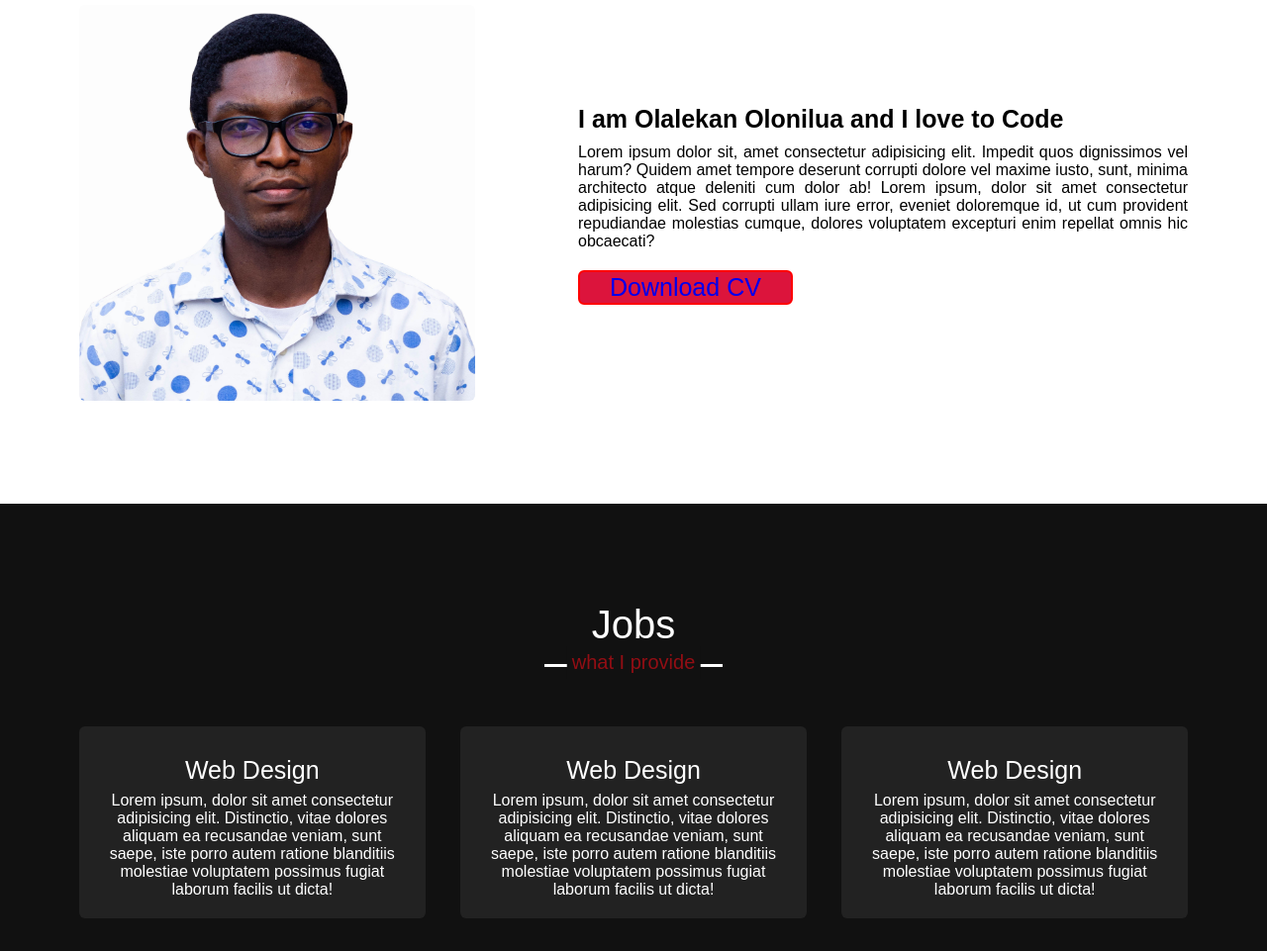
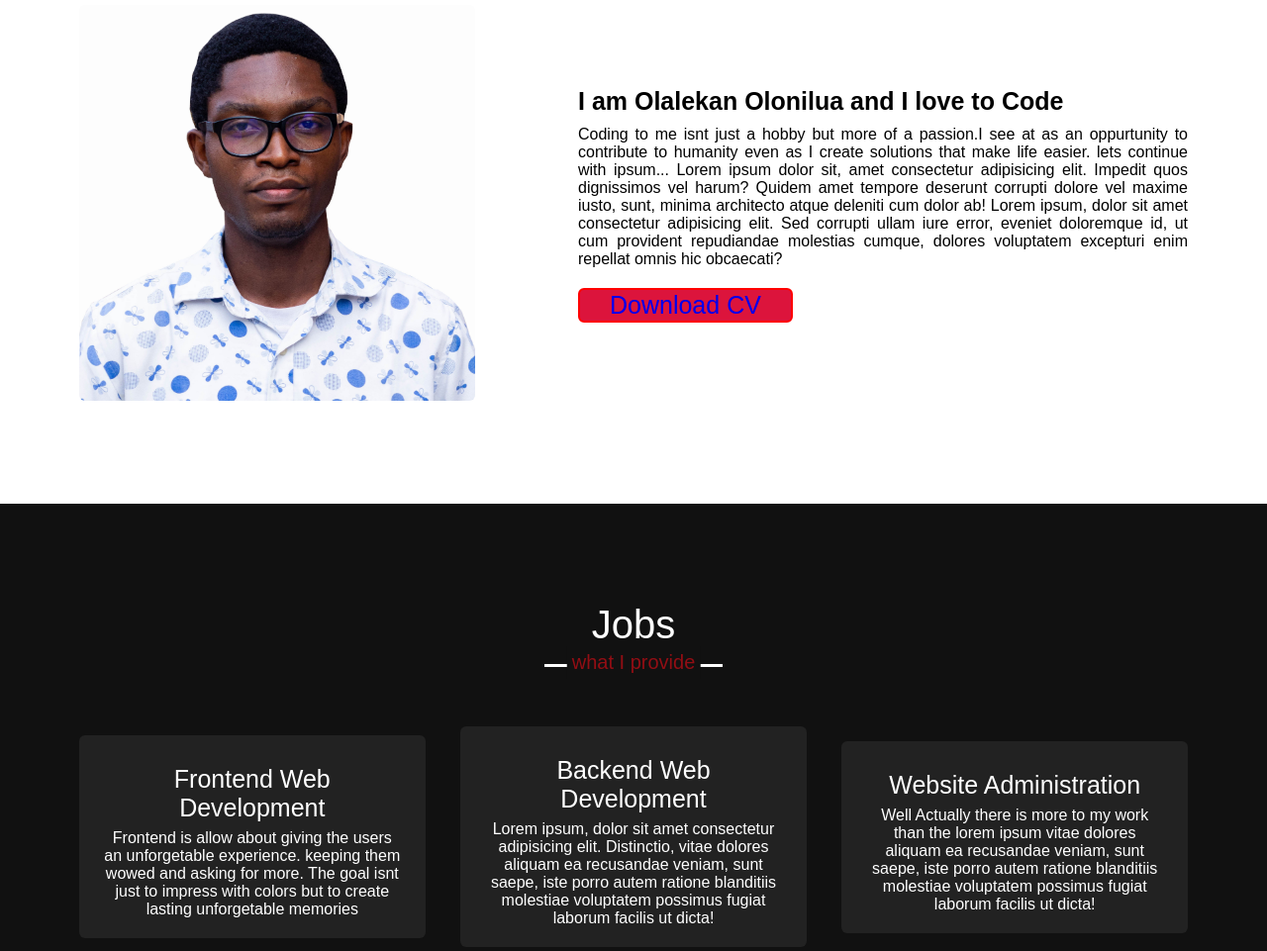
Before and after one commit to lecxis/portfolio, a plain HTML site: page index.html in a window 1280 px wide. Shown: the part 1020-1981 px from the top of the page at 99% size. Drawn offline with Linux system fonts and the light colour scheme.

Commit message:
trying to remove lorem ipsum from my codes

```diff
--- a/index.html
+++ b/index.html
@@ -58,7 +58,9 @@
                 </div>
                 <div class="column right">
                     <div class="text">I am Olalekan Olonilua and I love to Code </div>
-                    <p>Lorem ipsum dolor sit, amet consectetur adipisicing elit. Impedit quos dignissimos vel harum? Quidem amet tempore deserunt corrupti dolore vel maxime iusto, sunt, minima architecto atque deleniti cum dolor ab! Lorem ipsum, dolor sit amet consectetur adipisicing elit. Sed corrupti ullam iure error, eveniet doloremque id, ut cum provident repudiandae molestias cumque, dolores voluptatem excepturi enim repellat omnis hic obcaecati? </p>
+                    <p> Coding to me isnt just a hobby but more of a passion.I see at as an oppurtunity to contribute to humanity
+                        even as I create solutions that make life easier. lets continue with ipsum...
+                        Lorem ipsum dolor sit, amet consectetur adipisicing elit. Impedit quos dignissimos vel harum? Quidem amet tempore deserunt corrupti dolore vel maxime iusto, sunt, minima architecto atque deleniti cum dolor ab! Lorem ipsum, dolor sit amet consectetur adipisicing elit. Sed corrupti ullam iure error, eveniet doloremque id, ut cum provident repudiandae molestias cumque, dolores voluptatem excepturi enim repellat omnis hic obcaecati? </p>
                 <a href="#">Download CV</a>
                 </div>
             </div>
@@ -72,20 +74,22 @@
             <div class="jobs-content">
                 <div class="card">
                     <div class="box">
-                        <div class="text">Web Design</div>
+                        <div class="text">Frontend Web Development</div>
+                        <p>Frontend is allow about giving the users an unforgetable experience.
+                            keeping them wowed and asking for more. The goal isnt just to impress with colors
+                        but to create lasting unforgetable memories</p>
+                    </div>
+                </div>
+                <div class="card">
+                    <div class="box">
+                        <div class="text">Backend Web Development</div>
                         <p>Lorem ipsum, dolor sit amet consectetur adipisicing elit. Distinctio, vitae dolores aliquam ea recusandae veniam, sunt saepe, iste porro autem ratione blanditiis molestiae voluptatem possimus fugiat laborum facilis ut dicta!</p>
                     </div>
                 </div>
                 <div class="card">
                     <div class="box">
-                        <div class="text">Web Design</div>
-                        <p>Lorem ipsum, dolor sit amet consectetur adipisicing elit. Distinctio, vitae dolores aliquam ea recusandae veniam, sunt saepe, iste porro autem ratione blanditiis molestiae voluptatem possimus fugiat laborum facilis ut dicta!</p>
-                    </div>
-                </div>
-                <div class="card">
-                    <div class="box">
-                        <div class="text">Web Design</div>
-                        <p>Lorem ipsum, dolor sit amet consectetur adipisicing elit. Distinctio, vitae dolores aliquam ea recusandae veniam, sunt saepe, iste porro autem ratione blanditiis molestiae voluptatem possimus fugiat laborum facilis ut dicta!</p>
+                        <div class="text">Website Administration</div>
+                        <p>Well Actually there is more to my work than the lorem ipsum vitae dolores aliquam ea recusandae veniam, sunt saepe, iste porro autem ratione blanditiis molestiae voluptatem possimus fugiat laborum facilis ut dicta!</p>
                     </div>
                 </div>
             </div>
```
